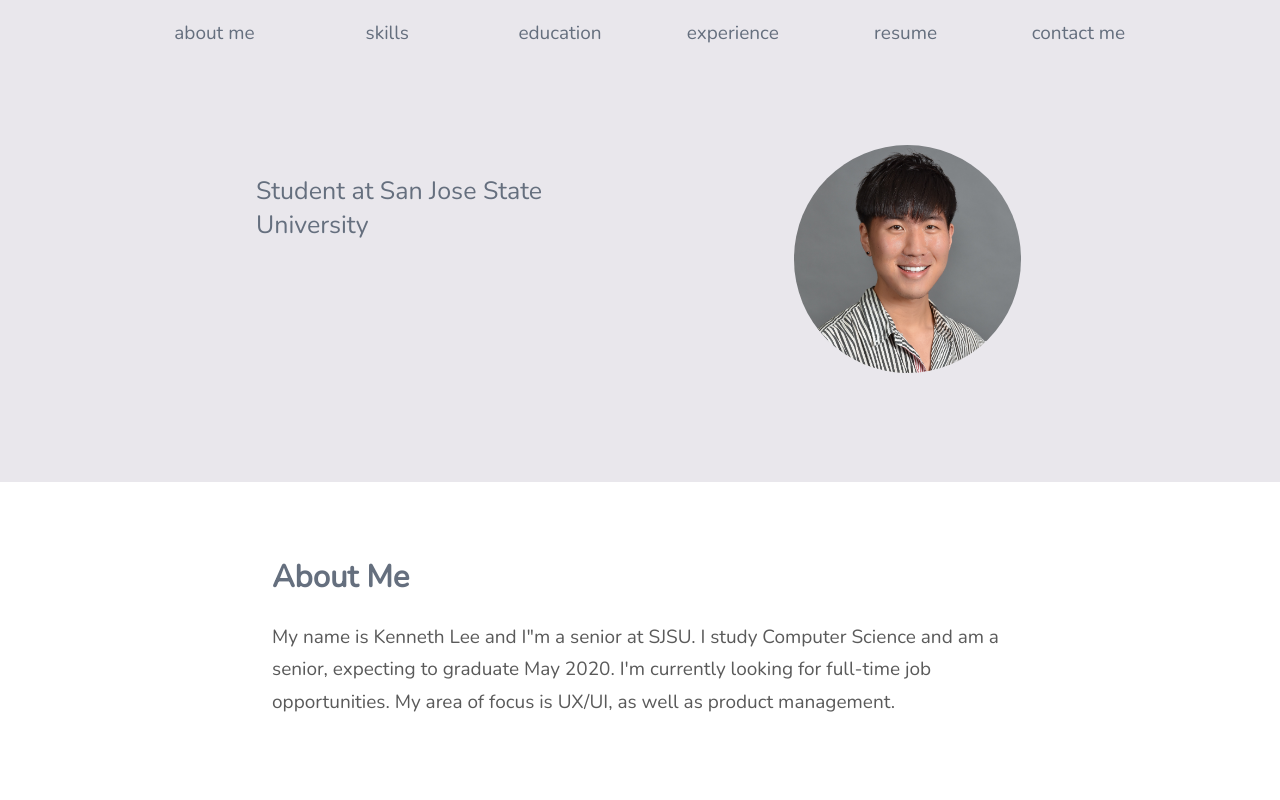
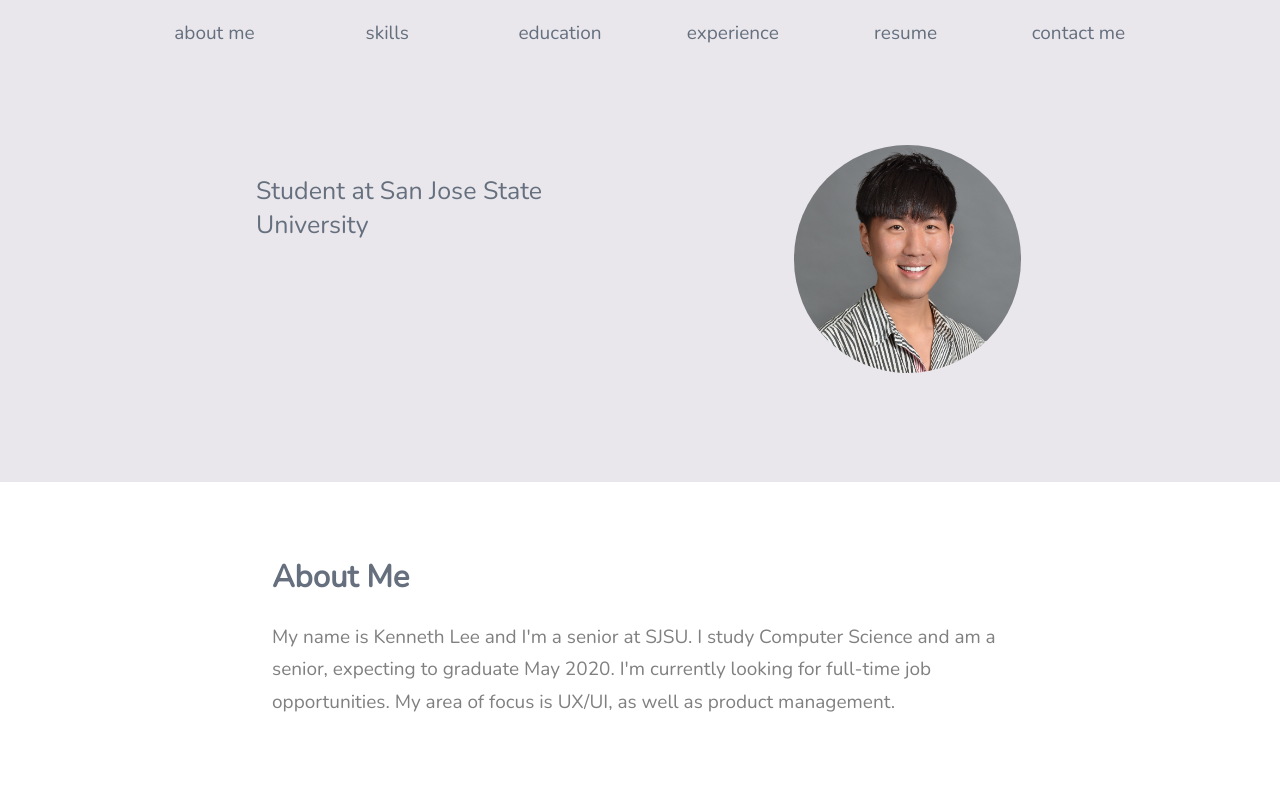
Before and after one commit to klee24322/klee24322.github.io, a plain HTML site: page index.html in a window 1280 px wide. Shown: the top 800 px of the page. Drawn offline with nearby package versions, Linux system fonts and the light colour scheme; some packages are replaced by stand-ins of ours; a script that the page names is missing.

Commit message:
little fixes

```diff
--- a/main.css
+++ b/main.css
@@ -108,7 +108,7 @@ a {
 }
 
 .paragraphContents {
-    color: #5a5a5a;
+    color: #808080;
     font-size: 19px;
     font-weight: 100;
     line-height: 1.7;
```
Also changed, not shown: index.html (+1 -1 lines).
